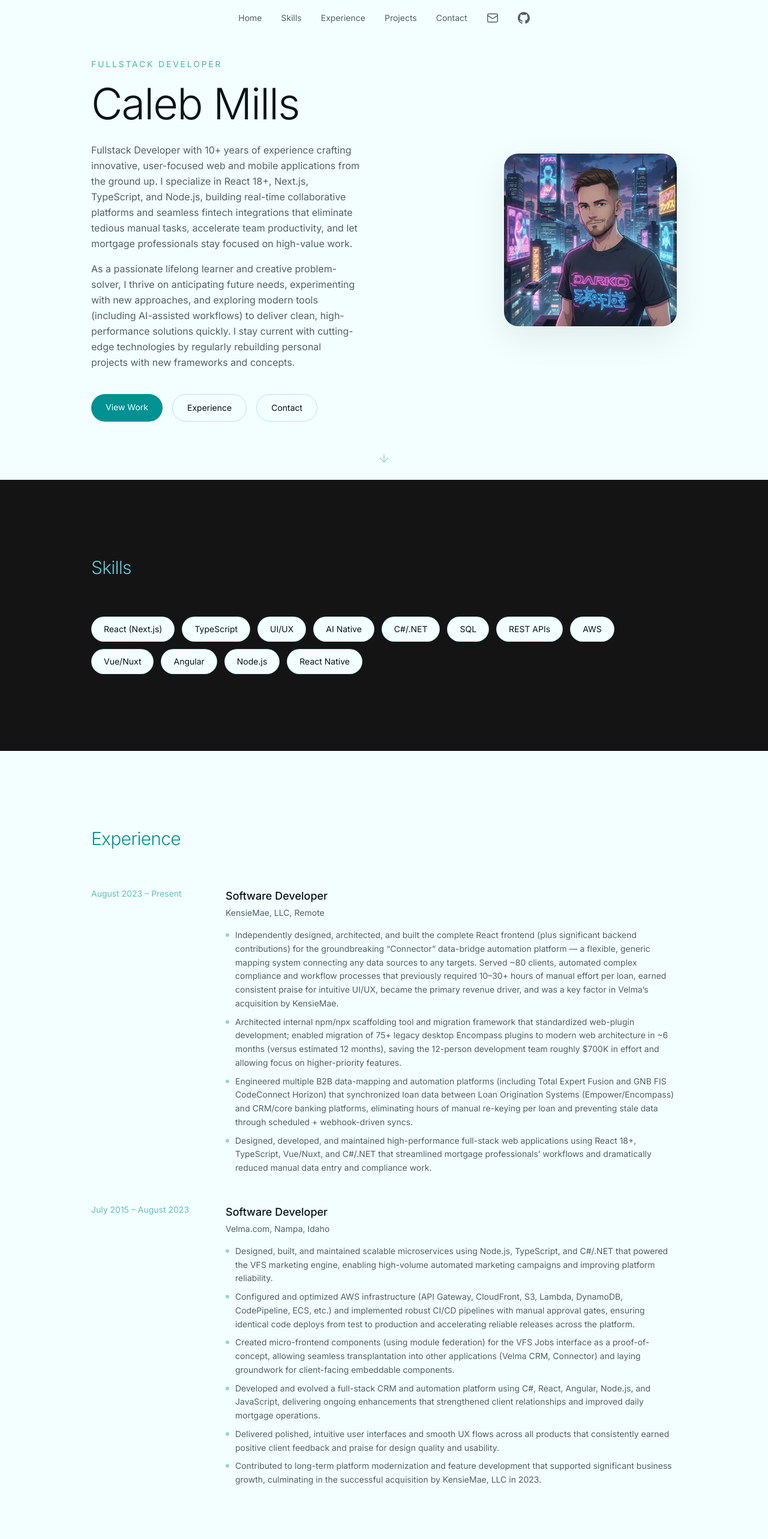
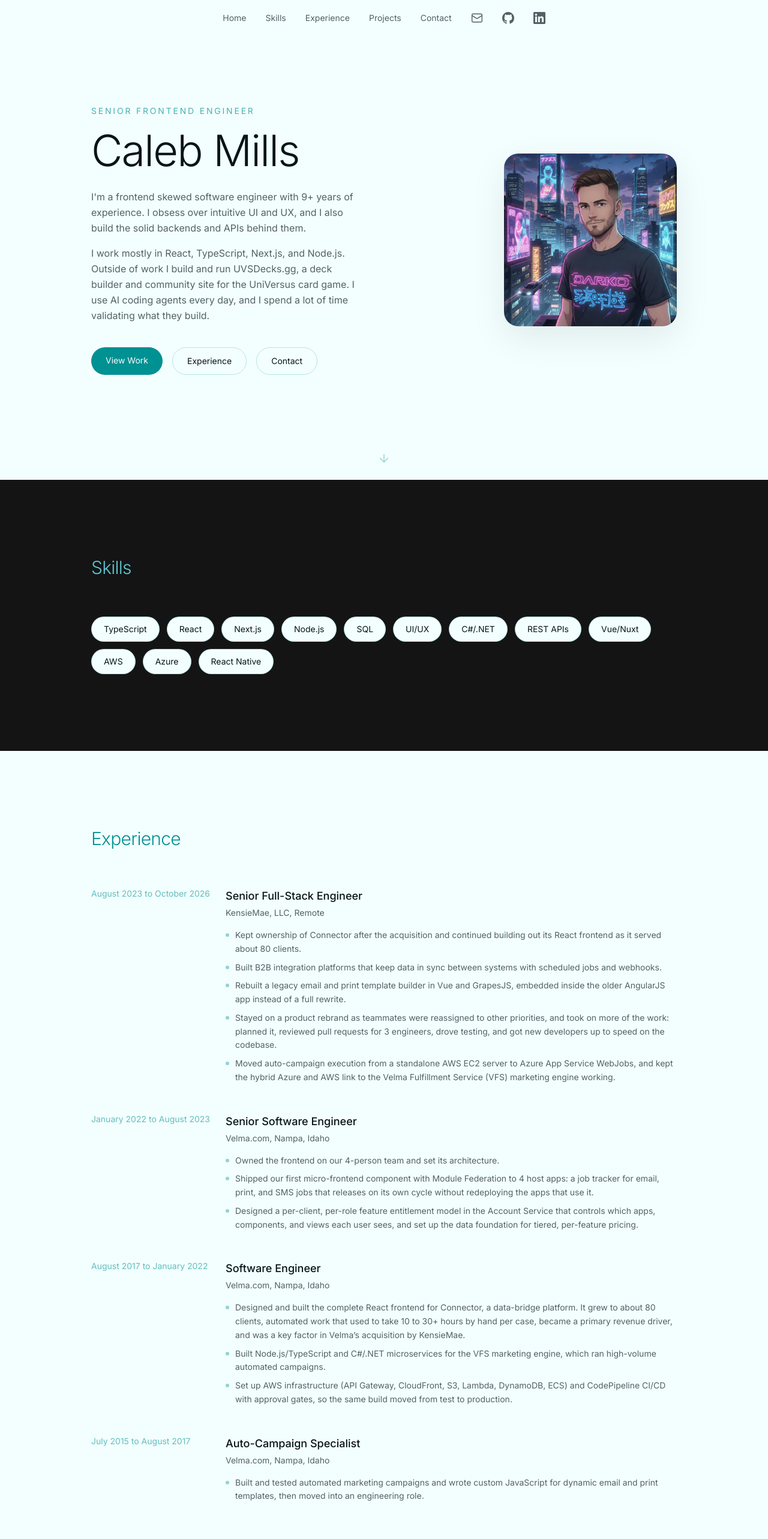
Before and after one commit to Rakvadium/Portfolio-NextJS, a Next.js app: page / in a window 1280 px wide. Shown: the top 2566 px of the page at 60% size. Built offline with nearby package versions, Linux system fonts and the light colour scheme.

Commit message:
Update site to match LinkedIn: Senior Frontend Engineer, role history, projects (#2)
Co-authored-by: Caleb Mills <calebmills@Calebs-MacBook-Pro.local>

```diff
--- a/app/data/portfolio.ts
+++ b/app/data/portfolio.ts
@@ -1,56 +1,76 @@
 export const personalInfo = {
   name: "Caleb Mills",
-  title: "Fullstack Developer",
+  title: "Senior Frontend Engineer",
   imageUrl: "/calebHeadshotAi.jpg",
   github: "https://github.com/Rakvadium",
+  linkedin: "https://www.linkedin.com/in/calebmills1",
   email: "caleb.mills.1221@proton.me",
   phone: "(208) 949-8754",
-  website: "https://caleb-mills.dev",
-  bio: `Fullstack Developer with 10+ years of experience crafting innovative, user-focused web and mobile applications from the ground up. I specialize in React 18+, Next.js, TypeScript, and Node.js, building real-time collaborative platforms and seamless fintech integrations that eliminate tedious manual tasks, accelerate team productivity, and let mortgage professionals stay focused on high-value work.
+  website: "https://www.caleb-mills.dev",
+  location: "Meridian, ID",
+  bio: `I'm a frontend skewed software engineer with 9+ years of experience. I obsess over intuitive UI and UX, and I also build the solid backends and APIs behind them.
 
-As a passionate lifelong learner and creative problem-solver, I thrive on anticipating future needs, experimenting with new approaches, and exploring modern tools (including AI-assisted workflows) to deliver clean, high-performance solutions quickly. I stay current with cutting-edge technologies by regularly rebuilding personal projects with new frameworks and concepts.`,
+I work mostly in React, TypeScript, Next.js, and Node.js. Outside of work I build and run UVSDecks.gg, a deck builder and community site for the UniVersus card game. I use AI coding agents every day, and I spend a lot of time validating what they build.`,
 };
 
 export const skills = [
-  "React (Next.js)",
   "TypeScript",
+  "React",
+  "Next.js",
+  "Node.js",
+  "SQL",
   "UI/UX",
-  "AI Native",
   "C#/.NET",
-  "SQL",
   "REST APIs",
+  "Vue/Nuxt",
   "AWS",
-  "Vue/Nuxt",
-  "Angular",
-  "Node.js",
+  "Azure",
   "React Native",
 ];
 
 export const experience = [
   {
-    role: "Software Developer",
+    role: "Senior Full-Stack Engineer",
     company: "KensieMae, LLC",
     location: "Remote",
-    period: "August 2023 \u2013 Present",
+    period: "August 2023 to October 2026",
     bullets: [
-      "Independently designed, architected, and built the complete React frontend (plus significant backend contributions) for the groundbreaking \u201cConnector\u201d data-bridge automation platform \u2014 a flexible, generic mapping system connecting any data sources to any targets. Served ~80 clients, automated complex compliance and workflow processes that previously required 10\u201330+ hours of manual effort per loan, earned consistent praise for intuitive UI/UX, became the primary revenue driver, and was a key factor in Velma\u2019s acquisition by KensieMae.",
-      "Architected internal npm/npx scaffolding tool and migration framework that standardized web-plugin development; enabled migration of 75+ legacy desktop Encompass plugins to modern web architecture in ~6 months (versus estimated 12 months), saving the 12-person development team roughly $700K in effort and allowing focus on higher-priority features.",
-      "Engineered multiple B2B data-mapping and automation platforms (including Total Expert Fusion and GNB FIS CodeConnect Horizon) that synchronized loan data between Loan Origination Systems (Empower/Encompass) and CRM/core banking platforms, eliminating hours of manual re-keying per loan and preventing stale data through scheduled + webhook-driven syncs.",
-      "Designed, developed, and maintained high-performance full-stack web applications using React 18+, TypeScript, Vue/Nuxt, and C#/.NET that streamlined mortgage professionals\u2019 workflows and dramatically reduced manual data entry and compliance work.",
+      "Kept ownership of Connector after the acquisition and continued building out its React frontend as it served about 80 clients.",
+      "Built B2B integration platforms that keep data in sync between systems with scheduled jobs and webhooks.",
+      "Rebuilt a legacy email and print template builder in Vue and GrapesJS, embedded inside the older AngularJS app instead of a full rewrite.",
+      "Stayed on a product rebrand as teammates were reassigned to other priorities, and took on more of the work: planned it, reviewed pull requests for 3 engineers, drove testing, and got new developers up to speed on the codebase.",
+      "Moved auto-campaign execution from a standalone AWS EC2 server to Azure App Service WebJobs, and kept the hybrid Azure and AWS link to the Velma Fulfillment Service (VFS) marketing engine working.",
     ],
   },
   {
-    role: "Software Developer",
+    role: "Senior Software Engineer",
     company: "Velma.com",
     location: "Nampa, Idaho",
-    period: "July 2015 \u2013 August 2023",
+    period: "January 2022 to August 2023",
     bullets: [
-      "Designed, built, and maintained scalable microservices using Node.js, TypeScript, and C#/.NET that powered the VFS marketing engine, enabling high-volume automated marketing campaigns and improving platform reliability.",
-      "Configured and optimized AWS infrastructure (API Gateway, CloudFront, S3, Lambda, DynamoDB, CodePipeline, ECS, etc.) and implemented robust CI/CD pipelines with manual approval gates, ensuring identical code deploys from test to production and accelerating reliable releases across the platform.",
-      "Created micro-frontend components (using module federation) for the VFS Jobs interface as a proof-of-concept, allowing seamless transplantation into other applications (Velma CRM, Connector) and laying groundwork for client-facing embeddable components.",
-      "Developed and evolved a full-stack CRM and automation platform using C#, React, Angular, Node.js, and JavaScript, delivering ongoing enhancements that strengthened client relationships and improved daily mortgage operations.",
-      "Delivered polished, intuitive user interfaces and smooth UX flows across all products that consistently earned positive client feedback and praise for design quality and usability.",
-      "Contributed to long-term platform modernization and feature development that supported significant business growth, culminating in the successful acquisition by KensieMae, LLC in 2023.",
+      "Owned the frontend on our 4-person team and set its architecture.",
+      "Shipped our first micro-frontend component with Module Federation to 4 host apps: a job tracker for email, print, and SMS jobs that releases on its own cycle without redeploying the apps that use it.",
+      "Designed a per-client, per-role feature entitlement model in the Account Service that controls which apps, components, and views each user sees, and set up the data foundation for tiered, per-feature pricing.",
+    ],
+  },
+  {
+    role: "Software Engineer",
+    company: "Velma.com",
+    location: "Nampa, Idaho",
+    period: "August 2017 to January 2022",
+    bullets: [
+      "Designed and built the complete React frontend for Connector, a data-bridge platform. It grew to about 80 clients, automated work that used to take 10 to 30+ hours by hand per case, became a primary revenue driver, and was a key factor in Velma\u2019s acquisition by KensieMae.",
+      "Built Node.js/TypeScript and C#/.NET microservices for the VFS marketing engine, which ran high-volume automated campaigns.",
+      "Set up AWS infrastructure (API Gateway, CloudFront, S3, Lambda, DynamoDB, ECS) and CodePipeline CI/CD with approval gates, so the same build moved from test to production.",
+    ],
+  },
+  {
+    role: "Auto-Campaign Specialist",
+    company: "Velma.com",
+    location: "Nampa, Idaho",
+    period: "July 2015 to August 2017",
+    bullets: [
+      "Built and tested automated marketing campaigns and wrote custom JavaScript for dynamic email and print templates, then moved into an engineering role.",
     ],
   },
 ];
@@ -59,16 +79,15 @@ export const projects = [
   {
     title: "GenHealthAZ",
     description:
-      "A modern rebuild of GenHealth’s outpatient mental health clinic site — psychiatry, therapy, TMS, and Spravato care across Arizona and Idaho, with a Convex-backed CMS.",
+      "Rebuilt and launched GenHealth\u2019s outpatient mental health clinic site, covering psychiatry, therapy, TMS (transcranial magnetic stimulation), and Spravato care across Arizona and Idaho, with a Convex-backed CMS.",
     technologies: ["React", "NextJS", "TypeScript", "ConvexDB"],
     imageUrl: "/genhealthaz.png",
-    projectUrl: "https://gen-health-az.vercel.app",
-    githubUrl: "https://github.com/Rakvadium/GenHealthAz",
+    projectUrl: "https://www.genhealthaz.com",
   },
   {
     title: "UVSDECKS.GG",
     description:
-      "A Universus card game deck-building website, built to handle interactive experiences with community members.",
+      "A deck builder and community site for the UniVersus card game, with real-time team deck editing and a card import pipeline that pulls card data out of images with GPT-4o vision and sends it to a human review queue.",
     technologies: ["React", "NextJS", "TypeScript", "ConvexDB"],
     imageUrl: "/project1.png",
     projectUrl: "https://www.uvsdecks.gg",
--- a/app/layout.tsx
+++ b/app/layout.tsx
@@ -5,9 +5,9 @@ import "./globals.css";
 const inter = Inter({ subsets: ["latin"] });
 
 export const metadata: Metadata = {
-  title: "Caleb Mills | Fullstack Developer",
+  title: "Caleb Mills | Senior Frontend Engineer",
   description:
-    "Portfolio website showcasing my skills and projects as a full stack developer.",
+    "Caleb Mills is a frontend skewed software engineer in Meridian, ID with 9+ years of experience in React, TypeScript, Next.js, and Node.js.",
 };
 
 export default function RootLayout({
--- a/app/page.tsx
+++ b/app/page.tsx
@@ -71,6 +71,23 @@ export default function Home() {
                 aria-hidden="true"
               >
                 <path d="M12 0C5.37 0 0 5.37 0 12c0 5.31 3.435 9.795 8.205 11.385.6.105.825-.255.825-.57 0-.285-.015-1.23-.015-2.235-3.015.555-3.795-.735-4.035-1.41-.135-.345-.72-1.41-1.23-1.695-.42-.225-1.02-.78-.015-.795.945-.015 1.62.87 1.845 1.23 1.08 1.815 2.805 1.305 3.495.99.105-.78.42-1.305.765-1.605-2.67-.3-5.46-1.335-5.46-5.925 0-1.305.465-2.385 1.23-3.225-.12-.3-.54-1.53.12-3.18 0 0 1.005-.315 3.3 1.23.96-.27 1.98-.405 3-.405s2.04.135 3 .405c2.295-1.56 3.3-1.23 3.3-1.23.66 1.65.24 2.88.12 3.18.765.84 1.23 1.905 1.23 3.225 0 4.605-2.805 5.625-5.475 5.925.435.375.81 1.095.81 2.22 0 1.605-.015 2.895-.015 3.3 0 .315.225.69.825.57A12.02 12.02 0 0024 12c0-6.63-5.37-12-12-12z" />
+              </svg>
+            </a>
+            <a
+              href={personalInfo.linkedin}
+              target="_blank"
+              rel="noopener noreferrer"
+              aria-label="LinkedIn profile"
+              className="text-muted-foreground hover:text-primary transition-colors duration-200"
+            >
+              <svg
+                width="20"
+                height="20"
+                viewBox="0 0 24 24"
+                fill="currentColor"
+                aria-hidden="true"
+              >
+                <path d="M20.447 20.452h-3.554v-5.569c0-1.328-.027-3.037-1.852-3.037-1.853 0-2.136 1.445-2.136 2.939v5.667H9.351V9h3.414v1.561h.046c.477-.9 1.637-1.85 3.37-1.85 3.601 0 4.267 2.37 4.267 4.837v6.304zM5.337 7.433c-1.144 0-2.063-.926-2.063-2.065 0-1.138.92-2.063 2.063-2.063 1.14 0 2.064.925 2.064 2.063 0 1.139-.925 2.065-2.064 2.065zm1.782 13.019H3.555V9h3.564v11.452zM22.225 0H1.771C.792 0 0 .774 0 1.729v20.542C0 23.227.792 24 1.771 24h20.451C23.2 24 24 23.227 24 22.271V1.729C24 .774 23.2 0 22.222 0h.003z" />
               </svg>
             </a>
           </div>
@@ -236,7 +253,7 @@ export default function Home() {
               <div className="space-y-12">
                 {experience.map((exp, i) => (
                   <motion.div
-                    key={exp.company}
+                    key={`${exp.company}-${exp.role}`}
                     variants={fadeUp}
                     custom={i + 1}
                     className="grid md:grid-cols-[200px_1fr] gap-6"
@@ -332,6 +349,7 @@ export default function Home() {
                         >
                           Live Site
                         </a>
+                        {project.githubUrl && (
                           <a
                             href={project.githubUrl}
                             target="_blank"
@@ -340,6 +358,7 @@ export default function Home() {
                           >
                             Source Code
                           </a>
+                        )}
                       </div>
                     </div>
                   </motion.div>
@@ -369,30 +388,30 @@ export default function Home() {
                 custom={1}
                 className="text-base text-muted-foreground leading-relaxed mb-8 w-full max-w-none"
               >
-                Have a project in mind or want to connect? Reach out at{" "}
+                Want to work together or just chat? Reach out at{" "}
                 <a
                   href={`mailto:${personalInfo.email}`}
                   className="text-foreground font-medium break-words hover:text-primary transition-colors"
                 >
                   {personalInfo.email}
-                </a>
-                ,{" "}
+                </a>{" "}
+                or{" "}
                 <a
                   href={`tel:${personalInfo.phone.replace(/\D/g, "")}`}
                   className="text-foreground font-medium hover:text-primary transition-colors"
                 >
                   {personalInfo.phone}
                 </a>
-                , or visit{" "}
+                , or find me on{" "}
                 <a
-                  href={personalInfo.website}
+                  href={personalInfo.linkedin}
                   target="_blank"
                   rel="noopener noreferrer"
                   className="text-foreground font-medium hover:text-primary transition-colors"
                 >
-                  caleb-mills.dev
+                  LinkedIn
                 </a>
-                .
+                . I&apos;m based in {personalInfo.location}.
               </motion.p>
               <motion.div variants={fadeUp} custom={2}>
                 <ShimmerButton
@@ -539,6 +558,18 @@ function MobileNav() {
                   </svg>
                   GitHub
                 </a>
+                <a
+                  href={personalInfo.linkedin}
+                  target="_blank"
+                  rel="noopener noreferrer"
+                  onClick={() => setOpen(false)}
+                  className="flex items-center gap-3 text-sm text-muted-foreground hover:text-primary transition-colors"
+                >
+                  <svg width="18" height="18" viewBox="0 0 24 24" fill="currentColor" aria-hidden="true">
+                    <path d="M20.447 20.452h-3.554v-5.569c0-1.328-.027-3.037-1.852-3.037-1.853 0-2.136 1.445-2.136 2.939v5.667H9.351V9h3.414v1.561h.046c.477-.9 1.637-1.85 3.37-1.85 3.601 0 4.267 2.37 4.267 4.837v6.304zM5.337 7.433c-1.144 0-2.063-.926-2.063-2.065 0-1.138.92-2.063 2.063-2.063 1.14 0 2.064.925 2.064 2.063 0 1.139-.925 2.065-2.064 2.065zm1.782 13.019H3.555V9h3.564v11.452zM22.225 0H1.771C.792 0 0 .774 0 1.729v20.542C0 23.227.792 24 1.771 24h20.451C23.2 24 24 23.227 24 22.271V1.729C24 .774 23.2 0 22.222 0h.003z" />
+                  </svg>
+                  LinkedIn
+                </a>
               </div>
             </motion.nav>
           </>
```
Lines whose indentation alone changed are shown as unchanged.
